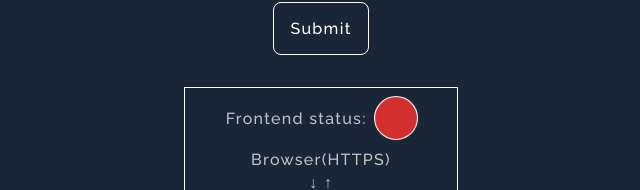
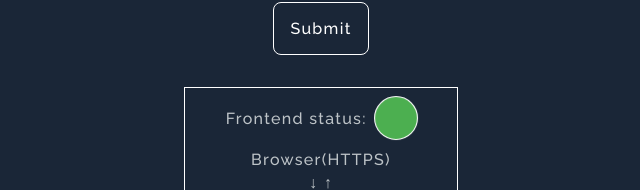
Before and after one commit to The-Estonian/Homepage, a React (Vite) app: page /login in a window 1280 px wide. Shown: the part 254-444 px from the top of the page, without its empty margins (319-959 px from the left). Built offline with nearby package versions, Linux system fonts and the light colour scheme; no server answers; the HTML template or start-up script is replaced by a standard one.

Commit message:
decoupled frontend and backend ping

```diff
--- a/src/authentication/Login/Login.jsx
+++ b/src/authentication/Login/Login.jsx
@@ -1,6 +1,6 @@
 const API_URL = import.meta.env.VITE_API_URL || 'http://localhost:8080';
 const API_SECRET = import.meta.env.VITE_API_SECRET || 'localhost';
-import React, { useState, useRef, useEffect } from 'react';
+import { useState, useRef, useEffect } from 'react';
 import styles from './Login.module.css';
 import { useNavigate } from 'react-router-dom';
 
@@ -14,6 +14,7 @@ const Login = ({ setIsAuthenticated, setUser, logOutHandler }) => {
   const [backendConnection, setBackendConnection] = useState(
     styles.ping + ' ' + styles.connecting
   );
+  const fontendConnection = styles.ping + ' ' + styles.connected;
 
   useEffect(() => {
     document.title = 'Login';
@@ -159,7 +160,7 @@ const Login = ({ setIsAuthenticated, setUser, logOutHandler }) => {
         <div className={styles.road}>
           <div className={styles.status_container}>
             <span>Frontend status: </span>
-            <span className={backendConnection}></span>
+            <span className={fontendConnection}></span>
           </div>
           <span>Browser(HTTPS)</span>
           <span>&darr; &uarr;</span>
```
